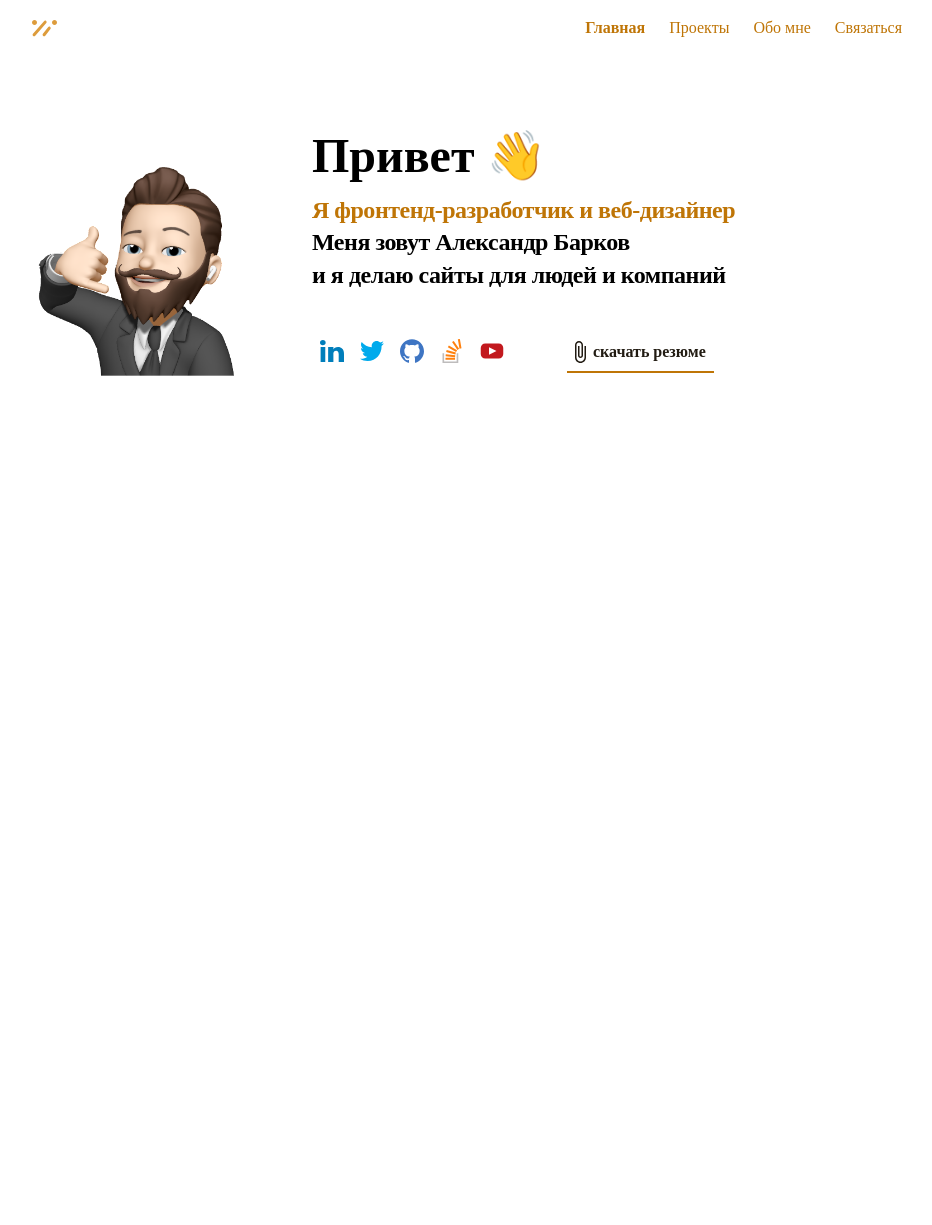
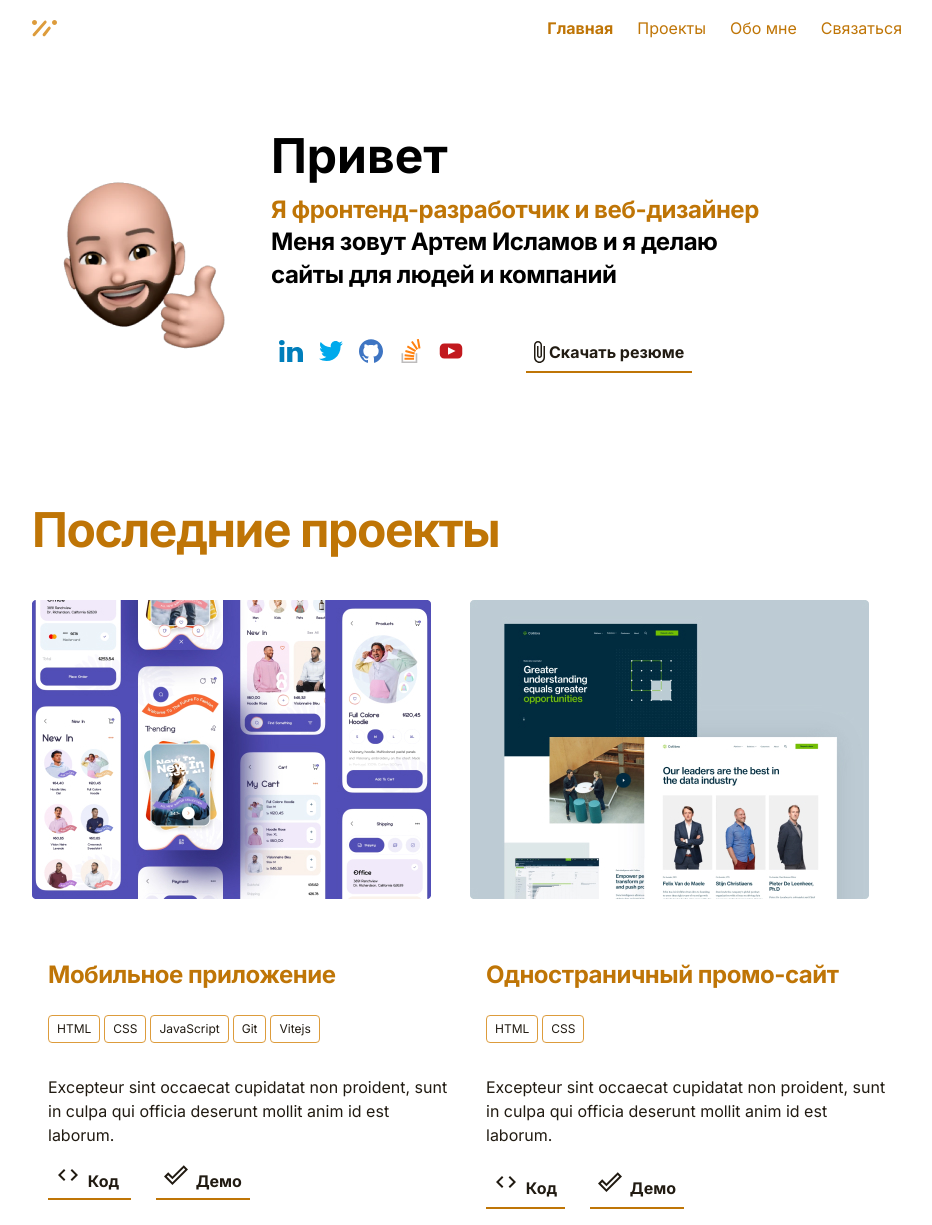
Before and after one commit to AleksandrVladimirovic/my-portfolio, a plain HTML site: page index.html in a window 1280 px wide. Shown: the whole page, without its empty margins (173-1105 px from the left). Before the commit the page ends 800 px from the top, so only its background shows below. Drawn offline with Linux system fonts and the light colour scheme.

Commit message:
Сверстано вторая часть

```diff
--- /dev/null
+++ b/css/stayle.css
@@ -0,0 +1,162 @@
+body {
+  font-family: 'Inter', sans-serif;/* приминение стилей шрифта к всей станице */
+}
+.navbar {
+  display: flex;/* выравнивает несколько элементов на одной строке */
+  align-items: center;/* выравнивает элементы и по горизонтали и по вертикали */
+  justify-content: space-between;/* растаскивает элементы по краям */
+}
+.nav-list {
+  display: flex;/* выравнивает несколько элементов на одной строке */
+  align-items: center;/* выравнивает элементы и по горизонтали и по вертикали */
+  list-style: none;/* отключает декорирование списка */
+  padding: 0;/* убирает нежелательные внутренние отступы */
+}
+.nav-link {
+  text-decoration: none;/* Отключает декорирование текста */
+  color:  #BF7506;/* цвет текста */
+  margin-left: 24px;/* для отступа ссылок друг от друга */
+  font-size: 16px;/* размер шрифта */
+  line-height: 150%;/* высота страницы */
+}
+.nav-link.active {
+  font-weight: 700;/* выделяет жирность */
+}
+.container {
+  max-width: 870px;/*ширина контейнера  */
+  width: 100%;
+  margin: auto;/* для автоматического отступа по краям */
+  display: flex;/* выравнивает несколько элементов на одной строке */
+  align-items: center;/* выравнивает элементы и по горизонтали и по вертикали */
+}
+.heder {
+  padding: 70px 0;
+  display: flex;
+  align-items: center;
+}
+.heder-text {
+  margin-left: 27px;
+}
+.header-strong {/* настаиваем жирность и размер шрифта и высоту строки */
+  font-weight: 700;
+  font-size: 48px;
+  line-height: 125%;
+}
+.header-heading {
+  font-weight: 700;
+  font-size: 24px;
+  line-height: 135%;
+  letter-spacing: -0.02em;
+  margin-top: 8px;
+  margin-bottom: 24px;
+}
+.header-primary {/* изменён цвет текста */
+  color: #BF7506;
+}
+.social-list {
+  list-style: none;/* свойство которое обнуляет стиль списка */
+  padding: 0;
+  display: flex;
+  align-items: center;
+}
+.social-link {
+  display: inline-block;
+  padding: 8px;
+}
+.header-links {
+  display: flex;
+  align-items: center;
+}
+.cv-download {
+  display: flex;
+  align-items: center;
+  padding: 7px 8px;
+  margin-left: 55px;
+  text-decoration: none;/* убирает подчёркивание текста */
+  font-weight: 700;
+  font-size: 16px;
+  line-height: 150%;
+  color: #211B12;
+  border-bottom: 2px solid #BF7506
+}
+.cv-icon {
+  margin-right: 4px;
+}
+.section-heading {
+  font-weight: 700;
+  font-size: 48px;
+  line-height: 125%;
+  letter-spacing: -0.03em;
+  color: #BF7506;
+}
+.card-text {
+  max-width: 400px;
+  font-weight: 400;
+  font-size: 16px;
+  line-height: 150%;
+  color: #211B12;
+}
+.card-image {
+  max-width: 400px;
+  margin-bottom: 40px;
+}
+.card-text-wrapper {
+  padding: 16px;
+}
+.card-titli {
+  font-weight: 700;
+  font-size: 24px;
+  line-height: 135%;
+  letter-spacing: -0.02em;
+  color: #BF7506;
+  margin-top: 0;
+  margin-bottom: 8px;
+}
+.tags {
+  list-style-type: none;
+  padding: 0;
+  display: flex;
+  align-items: center;
+}
+.tag {
+  padding: 4px 8px;
+  display: inline-block;
+  font-weight: 400;
+  font-size: 12px;
+  line-height: 150%;
+  color: #211B12;
+  text-decoration: none;
+  background: #FFFFFF;
+  border: 1px solid #DD9C3C;
+  border-radius: 4px;
+  margin-right: 4px;
+  margin-top: 8px;
+  margin-bottom: 16px;
+}
+.card-buttons {
+  display: flex;
+  align-items: center;
+}
+.card-button {
+  padding: 7px 8px;
+  text-decoration: none;
+  font-weight: 700;
+  font-size: 16px;
+  line-height: 150%;
+  color: #211B12;
+  border-bottom: 2px solid #BF7506;
+  margin-right: 25px;
+}
+.card-button-icon {
+  margin-right: 4px;
+}
+.portfolio {
+  max-width: 870px;/*ширина контейнера  */
+  width: 100%;
+  margin: auto;/* для автоматического отступа по краям */
+}
+.cards {
+  display: flex;
+  align-items: flex-start;
+  justify-content: space-between;
+}
--- a/index.html
+++ b/index.html
@@ -4,17 +4,19 @@
   <meta charset="UTF-8">
   <meta http-equiv="X-UA-Compatible" content="IE=edge">
   <meta name="viewport" content="width=device-width, initial-scale=1.0">
-  <title>Моё портфолио</title>
-  <link rel="stylesheet" href="css/normalize.css">
-  <link rel="stylesheet" href="css/style.css">
-  <link rel="preconnect" href="https://fonts.googleapis.com">
-  <link rel="preconnect" href="https://fonts.gstatic.com" crossorigin>
-  <link href="https://fonts.googleapis.com/css2?family=Inter:wght@400;700&display=swap" rel="stylesheet">
+  <title>Артём Исламов-веб-разработчик, фрилансер</title>
+  <title>HTML Webpage with Emoji</title>
+  <link rel="stylesheet" href="css/stayle.css"><!-- команда для подключения стилей -->
+  <link rel="stylesheet" href="css/normalize.css"><!-- Подключение библиотеки с стилями, для браузера -->
+  <link rel="preconnect" href="https://fonts.googleapis.com"><!-- 1 -->
+  <link rel="preconnect" href="https://fonts.gstatic.com" crossorigin><!-- 2 -->
+  <link href="https://fonts.googleapis.com/css2?family=Inter:wght@400;700&display=swap" rel="stylesheet"><!-- 1 и 2 Подключение Шрифтов -->
+</head>
 <body>
-  <div class="navbar container">
-    <img src="images/Logo.svg" alt="Logo">
-    <nav class="navigation">
-      <ul class="nav-list">
+ <div class="navbar container"><!-- шапка сайта (логотип и навигационное меню) -->
+  <img src="images/logo.svg" alt="Logo"><!-- команда для привязки картинок,фото,логотипов -->
+  <nav class="navigaton"><!-- команда для навигационного меню -->
+    <ul class="nav-list"><!-- тег для списка с элементами списка и ссылками -->
       <li class="nav-item"><a href="#" class="nav-link active">Главная</a></li>
       <li class="nav-item"><a href="#" class="nav-link">Проекты</a></li>
       <li class="nav-item"><a href="#" class="nav-link">Обо мне</a></li>
@@ -22,44 +24,101 @@
     </ul>
   </nav>
  </div>
-  <!--./navbar  -->
-  <header class="header container">
-    <img src="images/photo.png" alt="Александр Барков" class="header-photo">
-    <!-- /.header-photo -->
-    <div class="header-text">
-      <strong class="header-strong">Привет 👋</strong>
-      <h1 class="header-heding">
-       <span class="header-primary">Я фронтенд-разработчик и веб-дизайнер</span> <br />
-        Меня зовут Александр Барков  <br />
-        и я делаю сайты для людей и компаний
-      </h1>
-      <div class="header-links">
+<!-- navbar -->
+
+<heder class="heder container"><!-- вторая часть,картинка с текстом -->
+  <img src="images/avatar.png" alt="Артём Исламов" class="heder-photo" /><!-- подключение картинки -->
+  <!-- /.heder-photo -->
+  <div class="heder-text"><!-- текст -->
+    <strong class="header-strong">Привет</strong>
+    <h2 class="header-heading">
+      <span class="header-primary">Я фронтенд-разработчик и веб-дизайнер</span> <br /><!-- текст с переносом -->
+        Меня зовут Артем Исламов и я делаю <br /><!-- перенос второй строки -->
+        сайты для людей и компаний
+    </h2>
+  <div class="header-links"><!-- список социальных сетей -->
     <ul class="social-list">
       <li class="social-item">
-            <a href="" class="social-link"><img src="images/icons/linkedin.svg" alt="linkedin" class="social-logo"></a>
+        <a href="#" class="social-link"><img src="images/icon/linkedin.svg" alt="linkedin" class="social-logo"></a>
       </li>
       <li class="social-item">
-            <a href="" class="social-link"><img src="images/icons/twitter.svg" alt="twitter" class="social-logo"></a>
+        <a href="#" class="social-link"><img src="images/icon/twitter.svg" alt="twitter" class="social-logo"></a>
       </li>
       <li class="social-item">
-            <a href="" class="social-link"><img src="images/icons/github.svg" alt="github" class="social-logo"></a>
+        <a href="#" class="social-link"><img src="images/icon/github.svg" alt="github" class="social-logo"></a>
       </li>
       <li class="social-item">
-            <a href="" class="social-link"><img src="images/icons/stackoverflow.svg" alt="stackover" class="social-logo"></a>
+        <a href="#" class="social-link"><img src="images/icon/stackoverflow.svg" alt="stackoverflow" class="social-logo"></a>
       </li>
       <li class="social-item">
-            <a href="" class="social-link"><img src="images/icons/youtube.svg" alt="youtube" class="social-logo"></a>
+        <a href="#" class="social-link"><img src="images/icon/youtube.svg" alt="youtube" class="social-logo"></a>
       </li>
     </ul>
     <a href="#" class="cv-download" download>
-          <img src="images/icons/Vector.svg" alt="download-icon">
-          <span class="cv-text">скачать резюме</span>
+      <img src="images/icon/download.svg" alt="download-icon" class="cv-icon">
+      <span class="cv-text">Скачать резюме</span>
     </a>
    </div>
    <!-- /.header-links -->
   </div>
-    <!-- /.header-text -->
-  </header>
-  <!-- /.header -->
+  <!-- /.heder-text -->
+</heder>
+<!-- /.heder -->
+<section class="portfolio">
+  <div class="block">
+    <h2 class="section-heading">Последние проекты</h2>
+    <div class="cards">
+      <div class="card">
+        <img src="images/portfolio/image 1.jpg" alt="мобильное преложение" class="card-image">
+        <div class="card-text-wrapper">
+          <h3 class="card-titli">Мобильное приложение</h3>
+            <ul class="tags">
+              <li class="tags-item"><a href="#" class="tag">HTML</a></li>
+              <li class="tags-item"><a href="#" class="tag">CSS</a></li>
+              <li class="tags-item"><a href="#" class="tag">JavaScript</a></li>
+              <li class="tags-item"><a href="#" class="tag">Git</a></li>
+              <li class="tags-item"><a href="#" class="tag">Vitejs</a></li>
+            </ul>
+          <p class="card-text">
+            Excepteur sint occaecat cupidatat non proident, sunt in culpa qui officia deserunt mollit anim id est laborum.
+          </p>
+          <div class="">
+            <a href="#" class="card-button">
+              <img src="images/icon/code.svg" alt="" class="card-button-icon">
+              <span class="card-button-text">Код</span>
+            </a>
+            <a href="#" class="card-button">
+              <img src="images/icon/chek.svg" alt="" class="card-button-icon">
+              <span class="card-button-text">Демо</span>
+            </a>
+          </div><!-- card-buttons -->
+        </div> <!-- /.card-text-wrapper -->
+      </div> <!-- /.card -->
+      <div class="card">
+        <img src="images/portfolio/image 2.jpg" alt="Одностраничный промо-сайт" class="card-image">
+        <div class="card-text-wrapper">
+          <h3 class="card-titli">Одностраничный промо-сайт</h3>
+            <ul class="tags">
+              <li class="tags-item"><a href="#" class="tag">HTML</a></li>
+              <li class="tags-item"><a href="#" class="tag">CSS</a></li>
+            </ul>
+            <p class="card-text">
+              Excepteur sint occaecat cupidatat non proident, sunt in culpa qui officia deserunt mollit anim id est laborum.
+            </p>
+            <div class="card-buttons">
+              <a href="#" class="card-button">
+                <img src="images/icon/code.svg" alt="" class="card-button-icon">
+                <span class="card-button-text">Код</span>
+              </a>
+              <a href="#" class="card-button">
+                <img src="images/icon/chek.svg" alt="" class="card-button-icon">
+                <span class="card-button-text">Демо</span>
+              </a>
+            </div><!-- card-buttons -->
+          </div><!-- /.card-text-wrapper -->
+      </div>   <!-- card -->
+    </div>    <!-- cards -->
+  </div><!-- block -->
+</section><!-- /.portfolio -->
 </body>
 </html>
```
Also changed, not shown: images/avatar.png (added), images/icon/chek.svg (added), images/icon/code.svg (added), images/icon/download.svg (added), images/icon/github.svg (added), images/icon/linkedin.svg (added), images/icon/stackoverflow.svg (added), images/icon/twitter.svg (added), images/icon/youtube.svg (added), images/logo.svg (added), images/portfolio/image 1.jpg (added), images/portfolio/image 2.jpg (added). Lines whose indentation alone changed are shown as unchanged.
